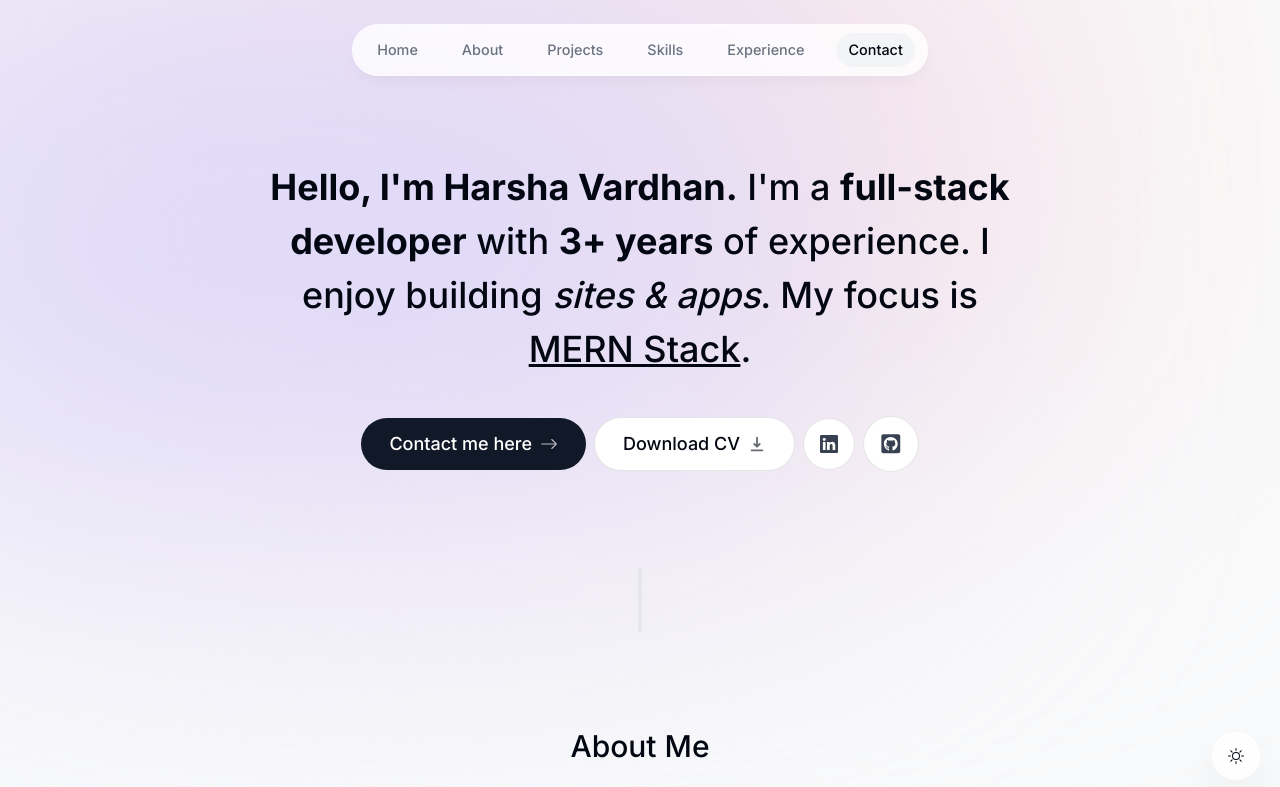
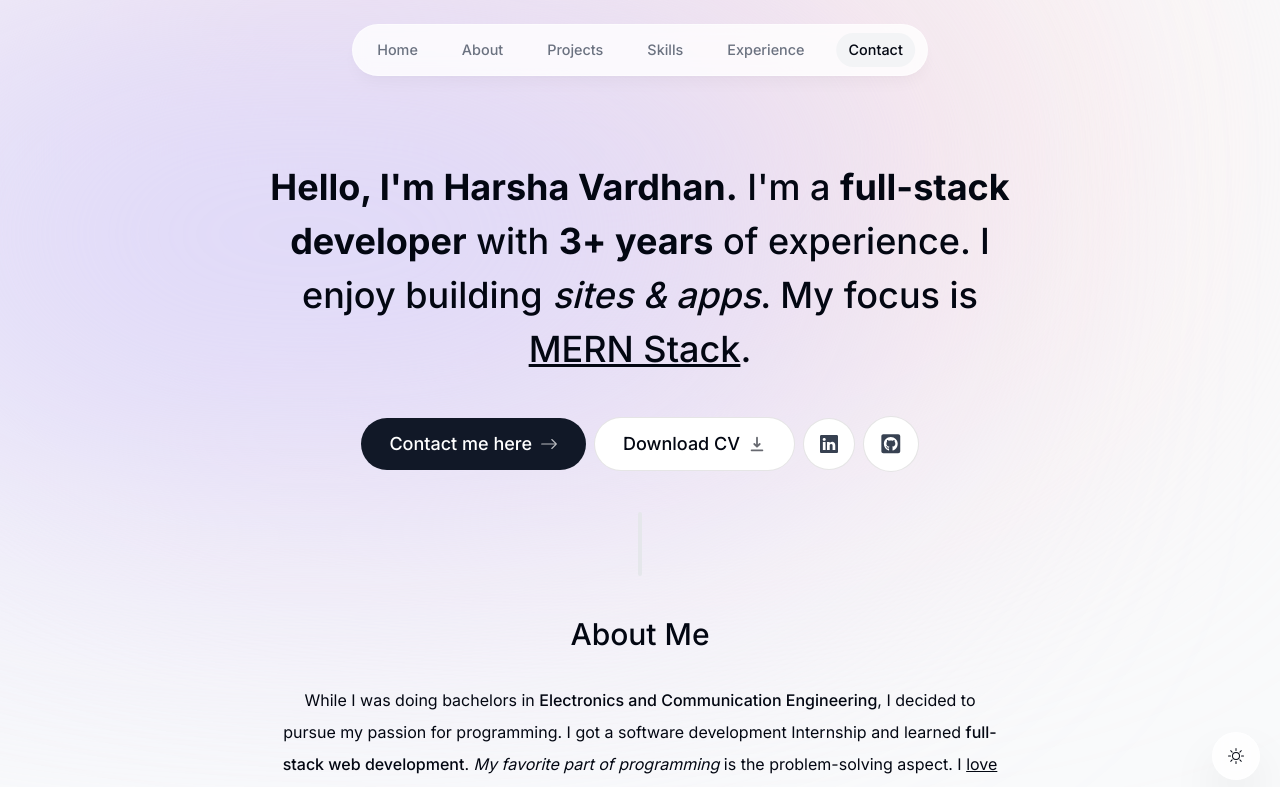
Before and after one commit to hash527/portfolio, a Next.js app: page / in a window 1280 px wide. Shown: the top 787 px of the page. Built offline with nearby package versions, Linux system fonts and the light colour scheme; no server answers.

Commit message:
section divider length adjusted

```diff
--- a/components/intro.tsx
+++ b/components/intro.tsx
@@ -71,7 +71,7 @@ export default function Intro() {
 
         <a
           className="bg-white p-4 text-gray-700 flex items-center gap-2 text-[1.35rem] rounded-full focus:scale-[1.15] hover:scale-[1.15] hover:text-gray-950 active:scale-105 transition cursor-pointer borderBlack dark:bg-white/10 dark:text-white/60"
-          href="https://github.com/hash527"
+          href="https://github.com"
           target="_blank"
         >
           <FaGithubSquare />
--- a/components/section-divider.tsx
+++ b/components/section-divider.tsx
@@ -6,7 +6,7 @@ import { motion } from "framer-motion";
 export default function SectionDivider() {
   return (
     <motion.div
-      className="bg-gray-200 my-24 h-16 w-1 rounded-full hidden sm:block dark:bg-opacity-20"
+      className="bg-gray-200 my-10 h-16 w-1 rounded-full hidden sm:block dark:bg-opacity-20"
       initial={{ opacity: 0, y: 100 }}
       animate={{ opacity: 1, y: 0 }}
       transition={{ delay: 0.125 }}
```
